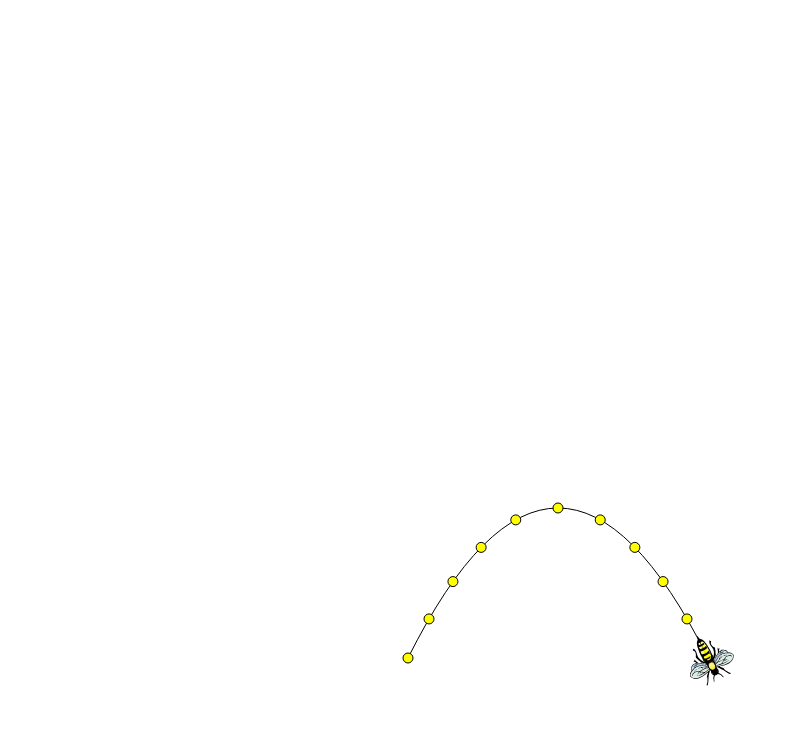
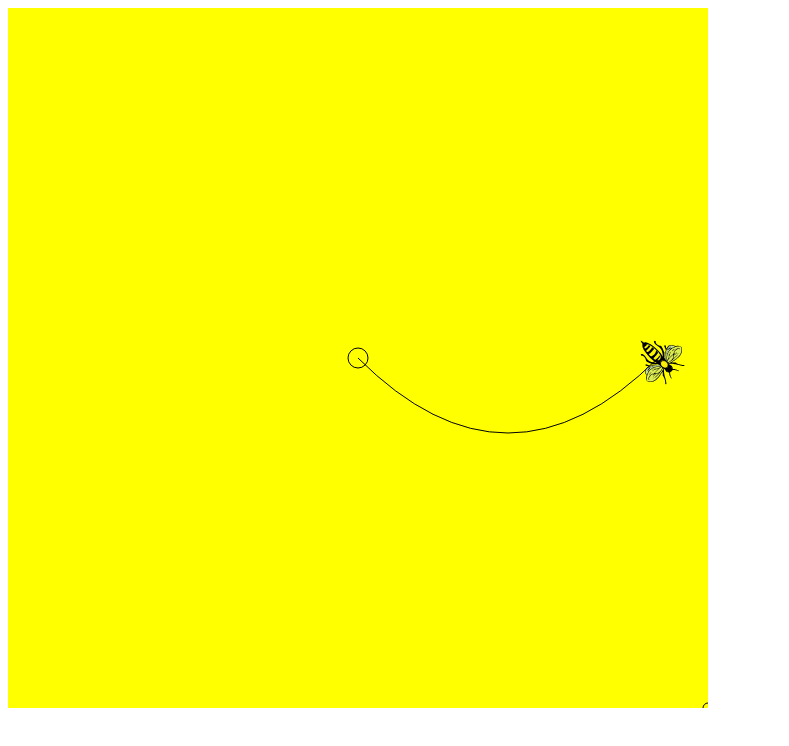
Before and after one commit to duncanol/bee-guide, a plain HTML site: page transition-tests.html in a window 1280 px wide. Shown: the whole page, without its empty margins (0-789 px from the left). Drawn offline with Linux system fonts and the light colour scheme.

Commit message:
Added x and y scales, and inverted y axis

```diff
--- a/js/transition-tests.js
+++ b/js/transition-tests.js
@@ -10,29 +10,39 @@ jQuery(document).ready(function() {
 
 function arcTweenTest() {
 
-  var w = 1000, h = 1000;
+  var w = 700, h = 700;
 
-  var sx = d3.scale.identity();
-  var sy = d3.scale.identity();
+  var sx = d3.scale.linear().domain([-w / 2,w / 2]).range([0,w]);
+  var sy = d3.scale.linear().domain([-h / 2,h / 2]).range([h,0]);
 
-  var svg = d3.select("body").append("svg")
+  var svg = d3.select(".contains-svg").append("svg")
     .attr("width", w)
     .attr("height", h);
 
-  var arc = d3.svg.arc()
-      .innerRadius(140)
-      .outerRadius(140)
-      .startAngle(0)
-      .endAngle((90 / 360) * (2 * Math.PI));
+  svg.append("circle")
+    .attr("cx", sx(0))
+    .attr("cy", sy(0))
+    .attr("r", 10)
+    .attr("fill", "none")
+    .attr("stroke", "black");
+
+  // var arc = d3.svg.arc()
+  //     .innerRadius(140)
+  //     .outerRadius(140)
+  //     .startAngle(0)
+  //     .endAngle((90 / 360) * (2 * Math.PI));
 
 
   var pathContainer =
     svg.append("g")
-      .attr("transform", "translate(" + 300 + "," + 300 + ")");
+      .attr("transform", "translate(" + sx(0) + "," + sy(0) + ")");
+
+
 
   var path =
     pathContainer.append("path")
-      .attr("d", "M 100 350 q 150 -300 300 0")
+      .attr("d", "M0,0 q150,150 300,0")
+      // .attr("d", "M " + sx(100) + " " + sy(350) + " q " + sx(150) + " " + sy(-300) + " " + sx(300) + " " + sy(0))
       .attr("fill", "none")
       .attr("stroke", "black");
 
@@ -55,7 +65,7 @@ function arcTweenTest() {
             return sx(d[0]);
           })
           .attr("cy", function(d) {
-            return d[1];
+            return sy(d[1]);
           })
           .attr("r", 5)
           .attr("fill", "yellow")
@@ -80,7 +90,7 @@ function arcTweenTest() {
   };
 
   var objectGroup = svg.append("g")
-    .attr("transform", "translate(" + 300 + "," + 300 + ")");
+    // .attr("transform", "translate(" + sx(0) + "," + sy(0) + ")");
   var objects = objectGroup.selectAll("objects")
     .data([obj]);
 
@@ -88,13 +98,13 @@ function arcTweenTest() {
     .append("svg:image")
       .attr("xlink:href", "/images/svg/Abeille-bee.svg")
       .attr("x", function(o) {
-        return o.position.x - o.width / 2;
+        return sx(o.position.x) - o.width / 2;
       })
       .attr("y", function(o) {
-        return o.position.y - o.height / 2;
+        return sy(o.position.y) - o.height / 2;
       })
       .attr("transform", function(o) {
-        return "rotate(" + o.position.angle + ", " + o.position.x + ", " + o.position.y + ")";
+        return "rotate(" + o.position.angle + ", " + sx(o.position.x) + ", " + sy(o.position.y) + ")";
       })
       .attr("width", function(o) { return o.width; })
       .attr("height", function(o) { return o.height; });;
@@ -102,13 +112,13 @@ function arcTweenTest() {
   function tick() {
     objects
       .attr("x", function(o) {
-        return o.position.x - o.width / 2;
+        return sx(o.position.x) - o.width / 2;
       })
       .attr("y", function(o) {
-        return o.position.y - o.height / 2;
+        return sy(o.position.y) - o.height / 2;
       })
       .attr("transform", function(o) {
-        return "rotate(" + o.position.angle + ", " + o.position.x + ", " + o.position.y + ")";
+        return "rotate(" + o.position.angle + ", " + sx(o.position.x) + ", " + sy(o.position.y) + ")";
       })
   }
 
@@ -121,7 +131,7 @@ function arcTweenTest() {
   d3.select(obj)
     .transition()
       .ease('linear')
-      .duration(3000)
+      .duration(1500)
       .attrTween("position", function() {
         return arcTween(this);
       });
@@ -130,9 +140,9 @@ function arcTweenTest() {
     return function(t) {
       var placeOnLine = lineLength * t;
       var point = path.node().getPointAtLength(placeOnLine);
-      var xDiff = o.position.x - point.x;
-      var yDiff = o.position.y - point.y;
-      var angle = ((Math.atan2(yDiff, xDiff) / (Math.PI * 2)) * 360) - 90;
+      var xDiff = point.x - o.position.x;
+      var yDiff = point.y - o.position.y;
+      var angle = ((Math.atan2(-yDiff, xDiff) / (Math.PI * 2)) * 360) + 90;
       console.log("current position - " + o.position.x + "," + o.position.y + ",a=" + o.position.angle);
       console.log("new position     - " + point.x + "," + point.y+ ",a=" + angle);
       return {x: point.x, y: point.y, angle: angle};
--- a/transition-tests.html
+++ b/transition-tests.html
@@ -6,8 +6,17 @@
 		<script type="text/javascript" src="/js/d3.hexbin.v0.min.js"></script>
 		<script type="text/javascript" src="/js/jquery-1.11.0-min.js"></script>
 		<script type="text/javascript" src="/js/transition-tests.js"></script>
+
+		<style>
+			svg {
+				/*border: 1px red;*/
+				background: yellow;
+			}
+		</style>
 </head>
 <html>
 	<body>
+		<div class="contains-svg">
+		</div>
 	</body>
 </html>
```
